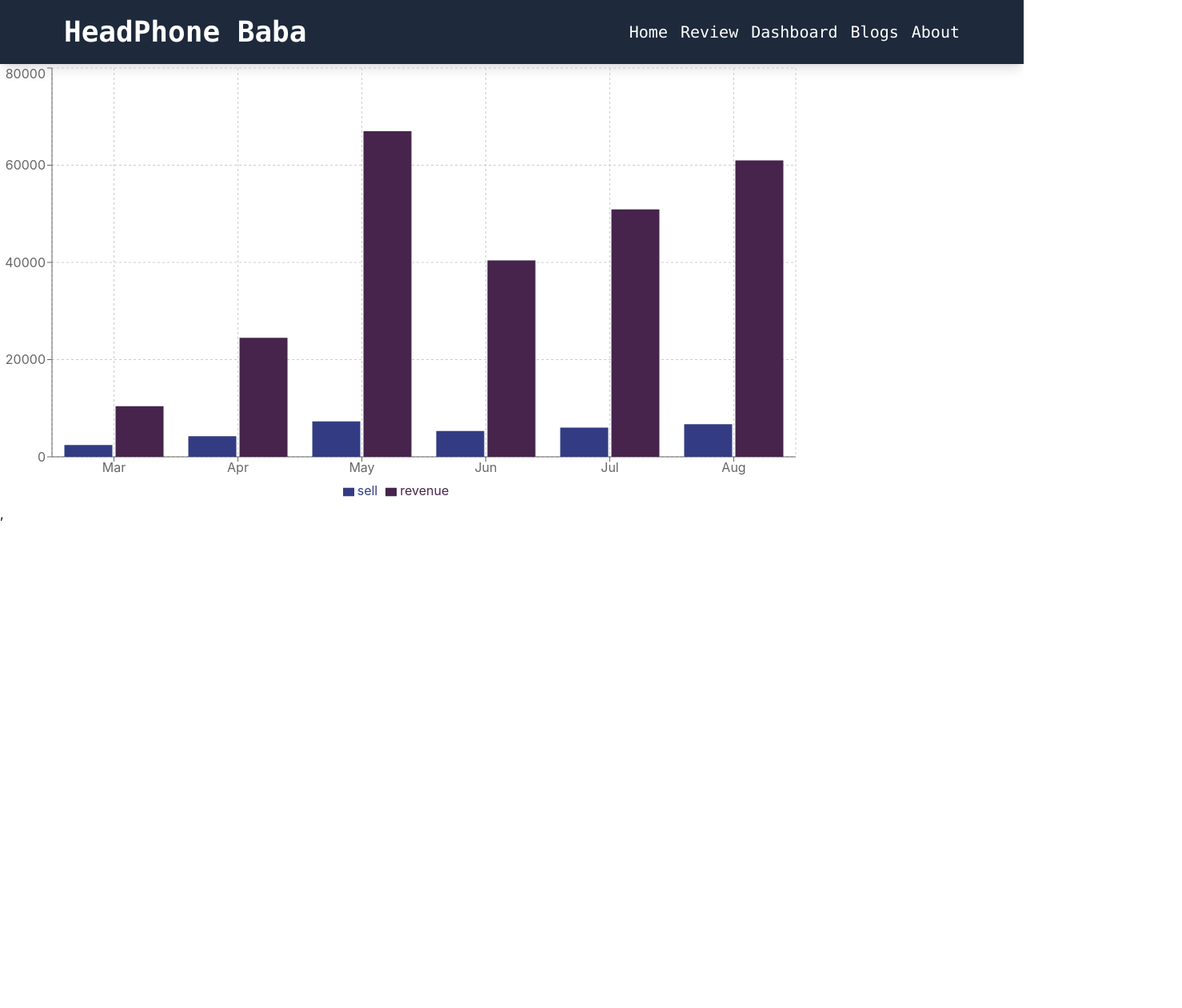
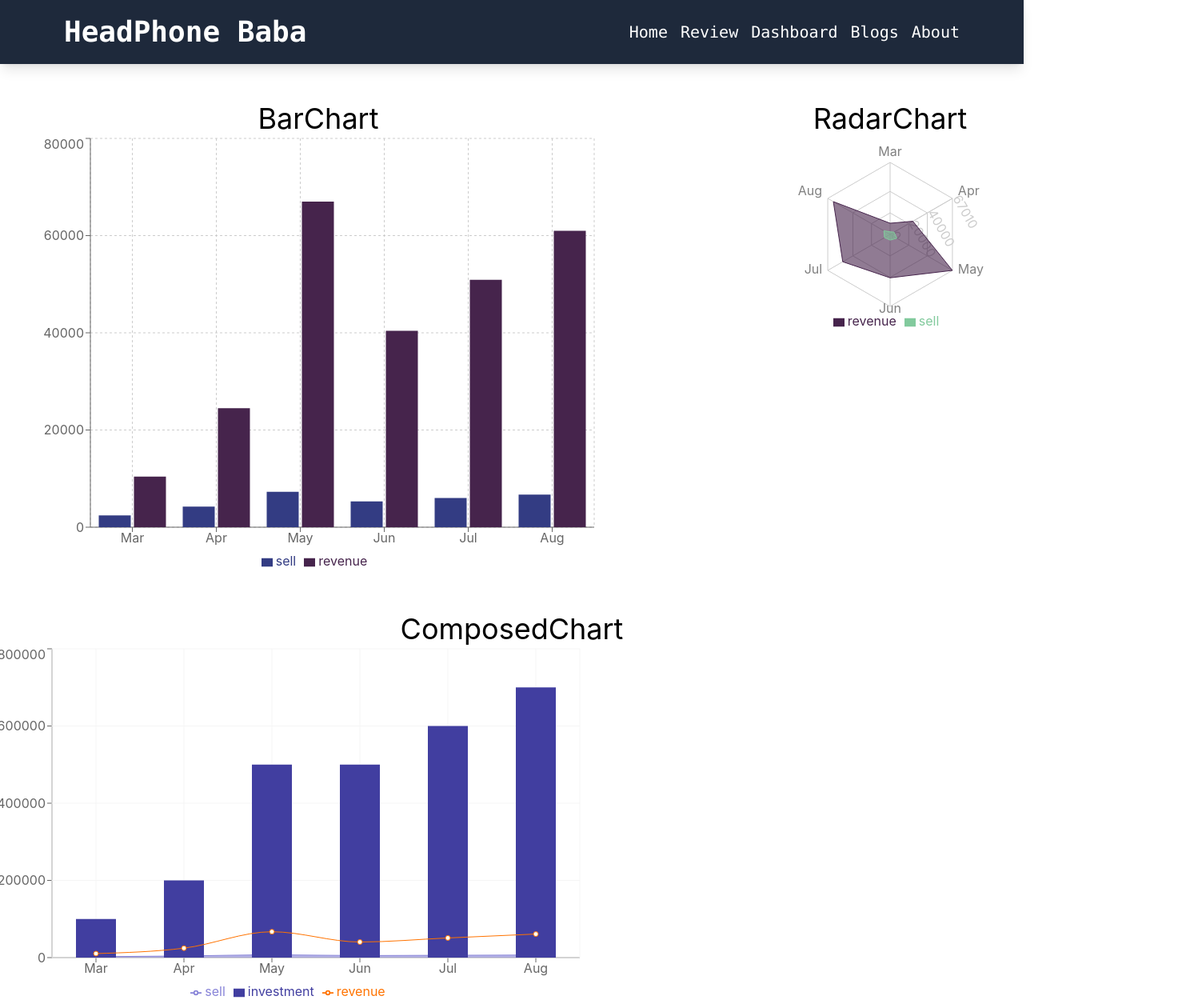
Before and after one commit to ibrahimkhalil188/Product-Analysis, a React (Create React App) app: page /dashboard in a window 1280 px wide. Shown: the top 1260 px of the page at 80% size, 1478 px wide, since content can reach past the window. Before the commit the page ends 800 px from the top, so only its background shows below. Built offline with nearby package versions, Linux system fonts and the light colour scheme.

Commit message:
dashboard done

```diff
--- a/src/Component/DashBoard/DashBoard.js
+++ b/src/Component/DashBoard/DashBoard.js
@@ -1,5 +1,5 @@
 import React, { useEffect, useState } from 'react';
-import { Bar, BarChart, CartesianGrid, Legend, Pie, PieChart, Tooltip, XAxis, YAxis } from 'recharts';
+import { Area, Bar, BarChart, CartesianGrid, ComposedChart, Legend, Line, PolarAngleAxis, PolarGrid, PolarRadiusAxis, Radar, RadarChart, Tooltip, XAxis, YAxis } from 'recharts';
 
 const DashBoard = () => {
     const [chart, setChart] = useState()
@@ -9,8 +9,11 @@ const DashBoard = () => {
             .then(data => setChart(data))
     }, [])
     return (
-        <div className='align-middle'>
-            <BarChart width={1000} height={550} data={chart}>
+        <div>
+            <div className='flex p-12'>
+                <div>
+                    <h1 className='text-4xl'>BarChart</h1>
+                    <BarChart width={700} height={550} data={chart}>
                         <CartesianGrid strokeDasharray="3 3" />
                         <XAxis dataKey="month" />
                         <YAxis />
@@ -19,8 +22,32 @@ const DashBoard = () => {
                         <Bar dataKey="sell" fill="#333C83" />
                         <Bar dataKey="revenue" fill="#46244C" />
                     </BarChart>
+                </div>
                 <div>
+                    <h1 className='text-4xl'>RadarChart</h1>
+                    <RadarChart outerRadius={90} width={730} height={250} data={chart}>
+                        <PolarGrid />
+                        <PolarAngleAxis dataKey="month" />
+                        <PolarRadiusAxis angle={30} domain={[0, 150]} />
+                        <Radar name="revenue" dataKey="revenue" stroke="#46244C" fill="#46244C" fillOpacity={0.6} />
+                        <Radar name="sell" dataKey="sell" stroke="#82ca9d" fill="#82ca9d" fillOpacity={0.6} />
+                        <Legend />
+                    </RadarChart>
+                </div>
 
+            </div>
+            <div>
+                <h1 className='text-4xl'>ComposedChart</h1>
+                <ComposedChart width={730} height={450} data={chart}>
+                    <XAxis dataKey="month" />
+                    <YAxis />
+                    <Tooltip />
+                    <Legend />
+                    <CartesianGrid stroke="#f5f5f5" />
+                    <Area type="monotone" dataKey="sell" fill="#8884d8" stroke="#8884d8" />
+                    <Bar dataKey="investment" barSize={50} fill="#413ea0" />
+                    <Line type="monotone" dataKey="revenue" stroke="#ff7300" />
+                </ComposedChart>
             </div>
         </div>
     );
```
Lines whose indentation alone changed are shown as unchanged.
